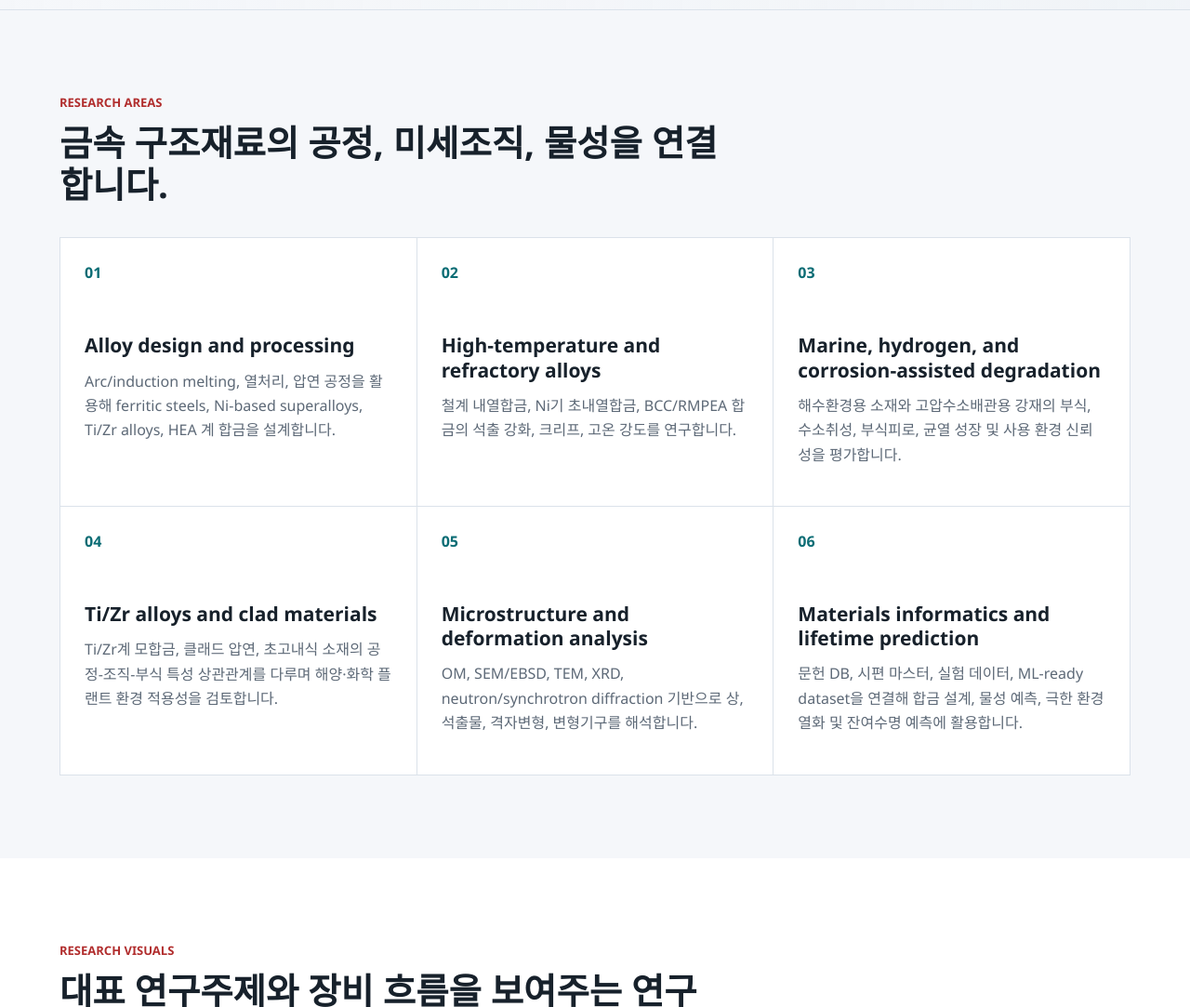
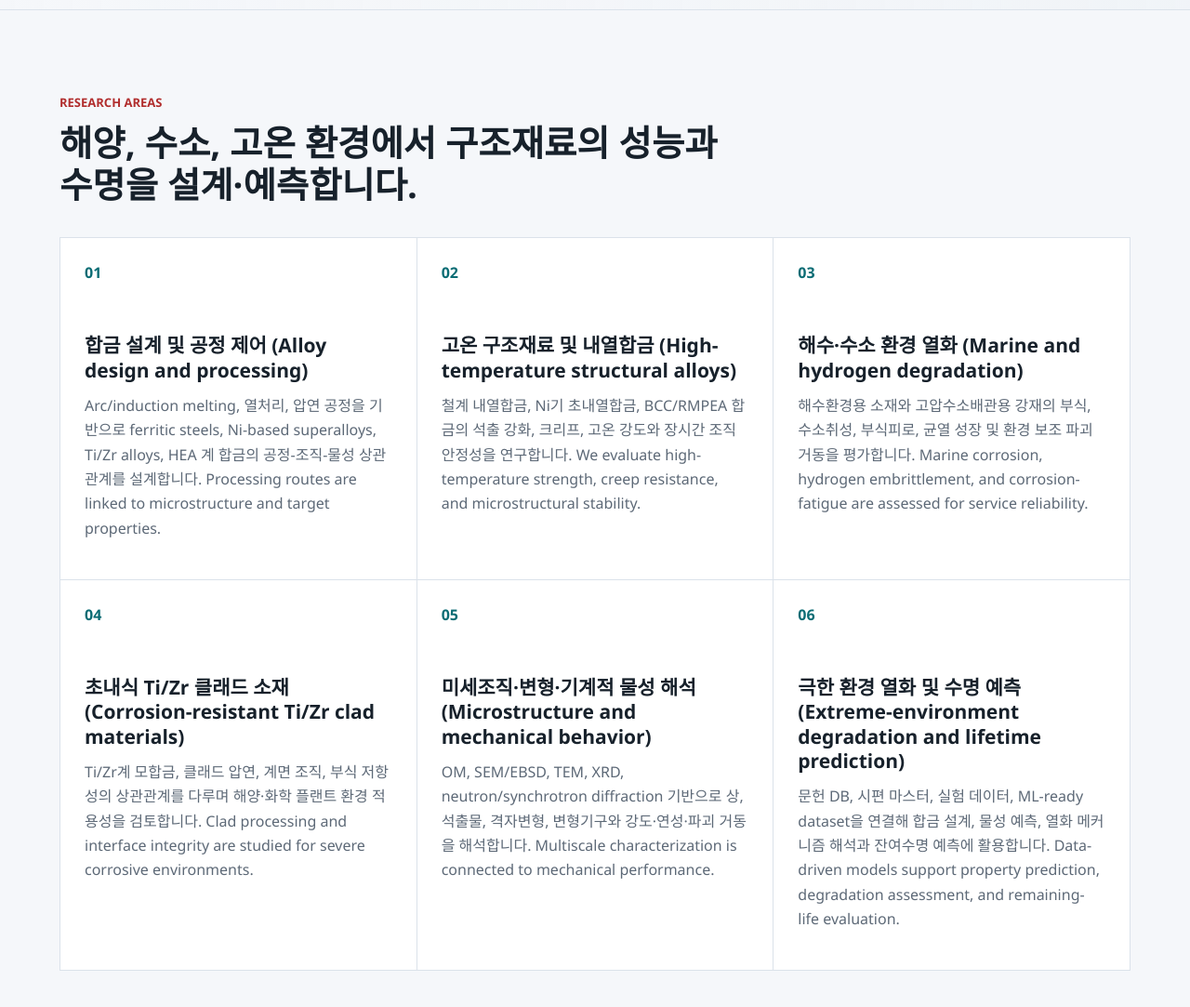
Before and after one commit to Kongju-ASML/knuasml-site, a website built with Vite: page research.html in a window 1280 px wide. Shown: the part 740-1823 px from the top of the page at 93% size. Built offline with nearby package versions, Linux system fonts and the light colour scheme.

Commit message:
Update bilingual research areas wording

```diff
--- a/research.html
+++ b/research.html
@@ -32,14 +32,14 @@
     <main id="top">
       <section class="page-hero"><p class="eyebrow">연구분야 (Research)</p><h1>공정-조직-물성-데이터를 연결하는 구조재료 연구. <span class="title-en">Structural materials research</span></h1><p class="lead">ASML은 해수·수소·고온 등 극한 사용환경에서 구조재료의 기계적 물성, 내구성, 열화 거동과 수명을 예측하는 연구를 수행합니다. <span class="en-support">We study mechanical performance, durability, degradation, and lifetime prediction of structural materials for marine, hydrogen, high-temperature, and other extreme service environments.</span></p></section>
       <section class="section">
-        <div class="section-heading compact"><p class="eyebrow">Research Areas</p><h2>금속 구조재료의 공정, 미세조직, 물성을 연결합니다.</h2></div>
+        <div class="section-heading compact"><p class="eyebrow">Research Areas</p><h2>해양, 수소, 고온 환경에서 구조재료의 성능과 수명을 설계·예측합니다.</h2></div>
         <div class="research-grid expanded-grid">
-          <article><span>01</span><h3>Alloy design and processing</h3><p>Arc/induction melting, 열처리, 압연 공정을 활용해 ferritic steels, Ni-based superalloys, Ti/Zr alloys, HEA 계 합금을 설계합니다.</p></article>
-          <article><span>02</span><h3>High-temperature and refractory alloys</h3><p>철계 내열합금, Ni기 초내열합금, BCC/RMPEA 합금의 석출 강화, 크리프, 고온 강도를 연구합니다.</p></article>
-          <article><span>03</span><h3>Marine, hydrogen, and corrosion-assisted degradation</h3><p>해수환경용 소재와 고압수소배관용 강재의 부식, 수소취성, 부식피로, 균열 성장 및 사용 환경 신뢰성을 평가합니다.</p></article>
-          <article><span>04</span><h3>Ti/Zr alloys and clad materials</h3><p>Ti/Zr계 모합금, 클래드 압연, 초고내식 소재의 공정-조직-부식 특성 상관관계를 다루며 해양·화학 플랜트 환경 적용성을 검토합니다.</p></article>
-          <article><span>05</span><h3>Microstructure and deformation analysis</h3><p>OM, SEM/EBSD, TEM, XRD, neutron/synchrotron diffraction 기반으로 상, 석출물, 격자변형, 변형기구를 해석합니다.</p></article>
-          <article><span>06</span><h3>Materials informatics and lifetime prediction</h3><p>문헌 DB, 시편 마스터, 실험 데이터, ML-ready dataset을 연결해 합금 설계, 물성 예측, 극한 환경 열화 및 잔여수명 예측에 활용합니다.</p></article>
+          <article><span>01</span><h3>합금 설계 및 공정 제어 (Alloy design and processing)</h3><p>Arc/induction melting, 열처리, 압연 공정을 기반으로 ferritic steels, Ni-based superalloys, Ti/Zr alloys, HEA 계 합금의 공정-조직-물성 상관관계를 설계합니다. Processing routes are linked to microstructure and target properties.</p></article>
+          <article><span>02</span><h3>고온 구조재료 및 내열합금 (High-temperature structural alloys)</h3><p>철계 내열합금, Ni기 초내열합금, BCC/RMPEA 합금의 석출 강화, 크리프, 고온 강도와 장시간 조직 안정성을 연구합니다. We evaluate high-temperature strength, creep resistance, and microstructural stability.</p></article>
+          <article><span>03</span><h3>해수·수소 환경 열화 (Marine and hydrogen degradation)</h3><p>해수환경용 소재와 고압수소배관용 강재의 부식, 수소취성, 부식피로, 균열 성장 및 환경 보조 파괴 거동을 평가합니다. Marine corrosion, hydrogen embrittlement, and corrosion-fatigue are assessed for service reliability.</p></article>
+          <article><span>04</span><h3>초내식 Ti/Zr 클래드 소재 (Corrosion-resistant Ti/Zr clad materials)</h3><p>Ti/Zr계 모합금, 클래드 압연, 계면 조직, 부식 저항성의 상관관계를 다루며 해양·화학 플랜트 환경 적용성을 검토합니다. Clad processing and interface integrity are studied for severe corrosive environments.</p></article>
+          <article><span>05</span><h3>미세조직·변형·기계적 물성 해석 (Microstructure and mechanical behavior)</h3><p>OM, SEM/EBSD, TEM, XRD, neutron/synchrotron diffraction 기반으로 상, 석출물, 격자변형, 변형기구와 강도·연성·파괴 거동을 해석합니다. Multiscale characterization is connected to mechanical performance.</p></article>
+          <article><span>06</span><h3>극한 환경 열화 및 수명 예측 (Extreme-environment degradation and lifetime prediction)</h3><p>문헌 DB, 시편 마스터, 실험 데이터, ML-ready dataset을 연결해 합금 설계, 물성 예측, 열화 메커니즘 해석과 잔여수명 예측에 활용합니다. Data-driven models support property prediction, degradation assessment, and remaining-life evaluation.</p></article>
         </div>
       </section>      <section class="section visual-section" aria-label="Research visuals"><div class="section-heading compact"><p class="eyebrow">Research Visuals</p><h2>대표 연구주제와 장비 흐름을 보여주는 연구 이미지.</h2></div><div class="visual-grid">
           <figure class="visual-card"><img src="./assets/research-rmpea.jpg" alt="Machine-learning-assisted refractory multi-principal element alloy research overview" loading="lazy" /><figcaption>Machine-learning-assisted RMPEA design</figcaption></figure>
```
